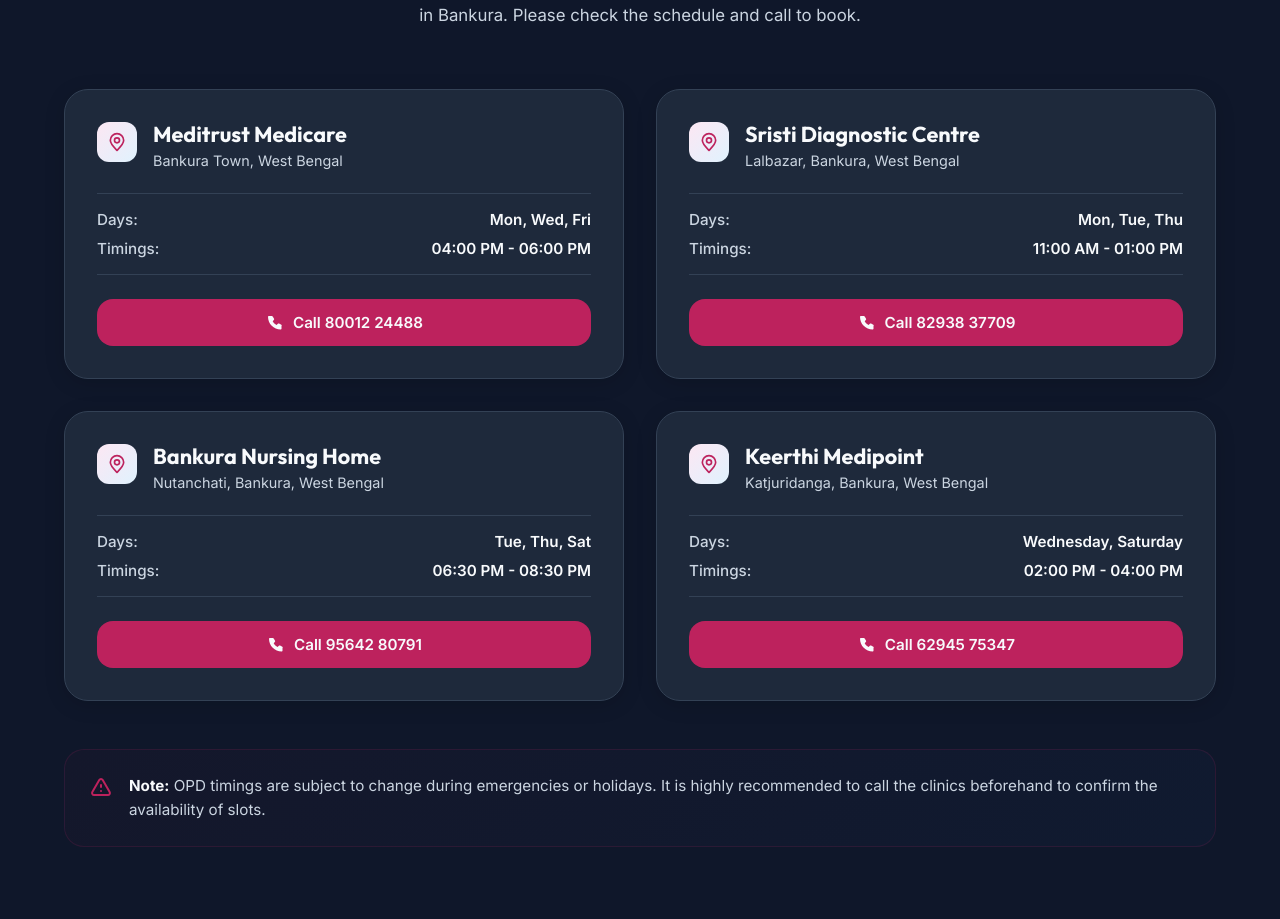
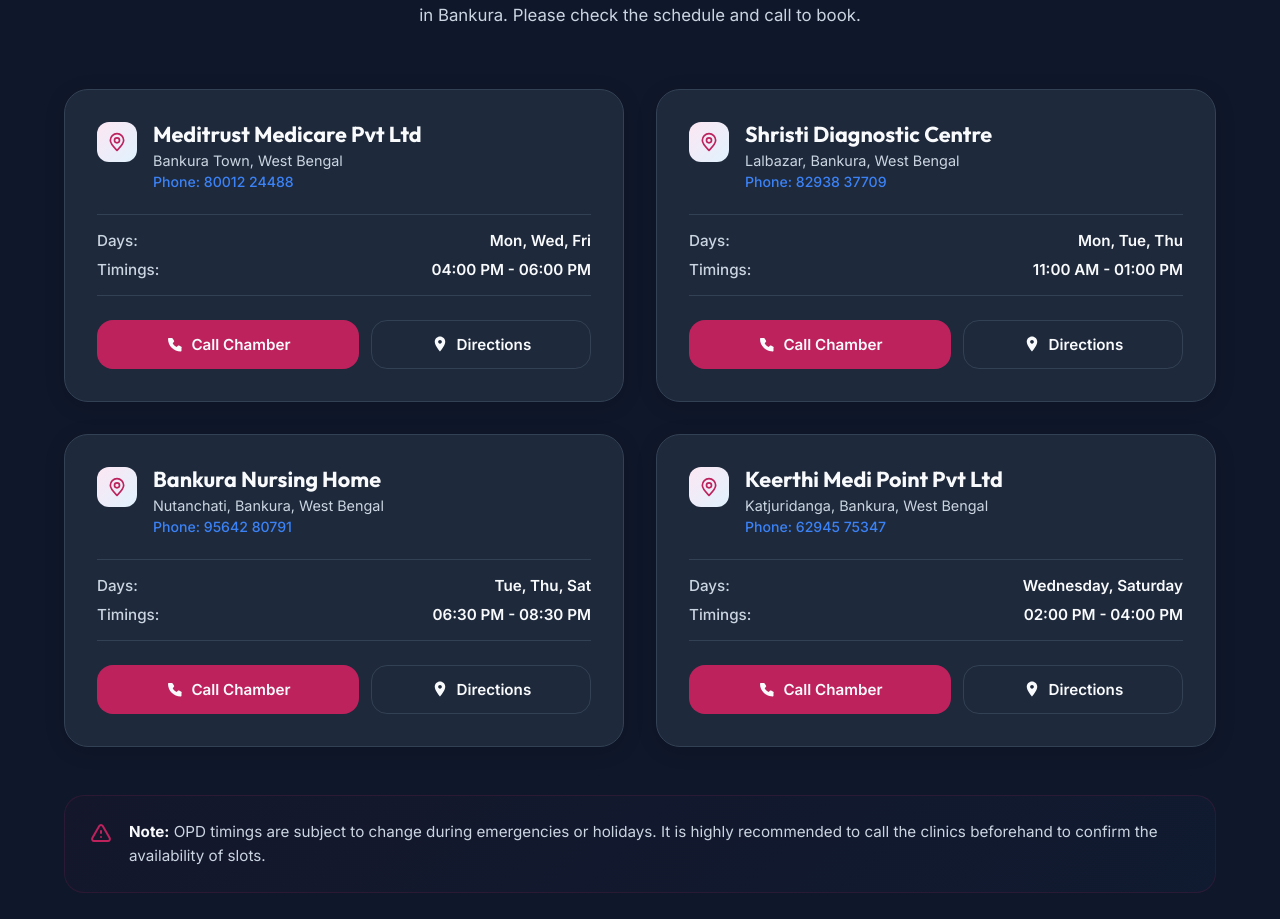
Before and after one commit to royarijit/dr-rajkumar-sangiri, a Next.js app: page / in a window 1280 px wide. Shown: the part 2928-3847 px from the top of the page. Built offline with nearby package versions, Linux system fonts and the light colour scheme.

Commit message:
feat: update clinic branding, add map directions to locations, and enhance OPD contact UI

```diff
--- a/src/app/layout.tsx
+++ b/src/app/layout.tsx
@@ -24,7 +24,7 @@
 export const metadata: Metadata = {
   title: "Dr. Rajkumar Sangiri | Consultant Physician | Bankura",
   description: "Consult Dr. Rajkumar Sangiri, a leading Consultant Physician with 19+ years of experience in General Medicine. Expert in diabetes (blood sugar), blood pressure, thyroid, arthritis, and respiratory problems in Bankura.",
-  keywords: "Dr. Rajkumar Sangiri, Consultant Physician, MD General Medicine, Bankura Doctor, Meditrust Medicare Bankura, Sristi Diagnostic centre, Bankura Nursing home, Keerthi Medipoint, Blood Sugar, Blood Pressure, Thyroid, Gastro problem, Respiratory Problem",
+  keywords: "Dr. Rajkumar Sangiri, Consultant Physician, MD General Medicine, Bankura Doctor, Meditrust Medicare Pvt Ltd, Shristi Diagnostic Centre, Bankura Nursing Home, Keerthi Medi Point Pvt Ltd, Blood Sugar, Blood Pressure, Thyroid, Gastro problem, Respiratory Problem",
   openGraph: {
     title: "Dr. Rajkumar Sangiri | Consultant Physician | Bankura",
     description: "Consult Dr. Rajkumar Sangiri, a leading Consultant Physician with 19+ years of experience in General Medicine. Expert care in Bankura.",
--- a/src/components/Appointment.tsx
+++ b/src/components/Appointment.tsx
@@ -26,10 +26,10 @@
   const [errors, setErrors] = useState<Partial<FormData>>({});
 
   const clinicsList = [
-    "Meditrust Medicare, Bankura",
-    "Sristi Diagnostic Centre, Bankura",
+    "Meditrust Medicare Pvt Ltd, Bankura",
+    "Shristi Diagnostic Centre, Bankura",
     "Bankura Nursing Home, Bankura",
-    "Keerthi Medipoint, Bankura"
+    "Keerthi Medi Point Pvt Ltd, Bankura"
   ];
 
   const timeSlots = [
--- a/src/components/OPDLocations.module.css
+++ b/src/components/OPDLocations.module.css
@@ -112,6 +112,13 @@
   margin-top: 4px;
 }
 
+.clinicPhone {
+  font-size: 0.88rem;
+  color: var(--accent-blue);
+  margin-top: 4px;
+  font-weight: 500;
+}
+
 .timingBox {
   border-top: 1px solid var(--border-dark);
   border-bottom: 1px solid var(--border-dark);
@@ -140,16 +147,18 @@
 
 .cardActions {
   margin-top: 24px;
+  display: flex;
+  gap: 12px;
 }
 
 .callBtn {
   display: flex;
   align-items: center;
   justify-content: center;
-  gap: 10px;
+  gap: 8px;
   background: var(--accent-teal);
   color: var(--text-light);
-  width: 100%;
+  flex: 1.2;
   padding: 14px 0;
   border-radius: 16px;
   font-weight: 600;
@@ -160,7 +169,30 @@
 .callBtn:hover {
   background: var(--theme-gradient);
   transform: translateY(-2px);
-  box-shadow: 0 6px 20px rgba(59, 130, 246, 0.25);
+  box-shadow: 0 6px 20px rgba(189, 34, 93, 0.25);
+}
+
+.mapBtn {
+  display: flex;
+  align-items: center;
+  justify-content: center;
+  gap: 8px;
+  background: transparent;
+  color: var(--text-light);
+  border: 1.5px solid var(--border-dark);
+  flex: 1;
+  padding: 14px 0;
+  border-radius: 16px;
+  font-weight: 600;
+  font-size: 0.95rem;
+  transition: var(--transition-smooth);
+}
+
+.mapBtn:hover {
+  border-color: var(--accent-blue);
+  background: rgba(59, 130, 246, 0.08);
+  color: #ffffff;
+  transform: translateY(-2px);
 }
 
 /* Notice Panel */
--- a/src/components/OPDLocations.tsx
+++ b/src/components/OPDLocations.tsx
@@ -11,27 +11,30 @@
   phoneDisplay: string;
   timings: string;
   days: string;
+  mapUrl: string;
 }
 
 export default function OPDLocations() {
   const clinics: ClinicItem[] = [
     {
       id: 1,
-      name: "Meditrust Medicare",
+      name: "Meditrust Medicare Pvt Ltd",
       location: "Bankura Town, West Bengal",
       phone: "8001224488",
       phoneDisplay: "80012 24488",
       timings: "04:00 PM - 06:00 PM",
-      days: "Mon, Wed, Fri"
+      days: "Mon, Wed, Fri",
+      mapUrl: "https://maps.app.goo.gl/HKoVhEkg8vuc2tLG9"
     },
     {
       id: 2,
-      name: "Sristi Diagnostic Centre",
+      name: "Shristi Diagnostic Centre",
       location: "Lalbazar, Bankura, West Bengal",
       phone: "8293837709",
       phoneDisplay: "82938 37709",
       timings: "11:00 AM - 01:00 PM",
-      days: "Mon, Tue, Thu"
+      days: "Mon, Tue, Thu",
+      mapUrl: "https://maps.app.goo.gl/XRS1ZDfceZEUM68u9"
     },
     {
       id: 3,
@@ -40,16 +43,18 @@
       phone: "9564280791",
       phoneDisplay: "95642 80791",
       timings: "06:30 PM - 08:30 PM",
-      days: "Tue, Thu, Sat"
+      days: "Tue, Thu, Sat",
+      mapUrl: "https://maps.app.goo.gl/GUFy5h2N5zfaGhYc7"
     },
     {
       id: 4,
-      name: "Keerthi Medipoint",
+      name: "Keerthi Medi Point Pvt Ltd",
       location: "Katjuridanga, Bankura, West Bengal",
       phone: "6294575347",
       phoneDisplay: "62945 75347",
       timings: "02:00 PM - 04:00 PM",
-      days: "Wednesday, Saturday"
+      days: "Wednesday, Saturday",
+      mapUrl: "https://maps.app.goo.gl/T5wnC9L1LbtjgLe26"
     }
   ];
 
@@ -80,6 +85,7 @@
                     <div>
                       <h3 className={styles.clinicName}>{clinic.name}</h3>
                       <p className={styles.clinicLocation}>{clinic.location}</p>
+                      <p className={styles.clinicPhone}>Phone: {clinic.phoneDisplay}</p>
                     </div>
                   </div>
 
@@ -100,7 +106,13 @@
                     <svg width="18" height="18" viewBox="0 0 24 24" fill="none" xmlns="http://www.w3.org/2000/svg">
                       <path d="M22 16.92V21C22 21.5523 21.5523 22 21 22C11.611 22 4 14.389 4 5C4 4.44772 4.44772 4 5 4H9.09C9.57462 3.99612 10.0224 4.23887 10.28 4.65L12.07 7.64C12.31 8.04 12.28 8.55 12 8.92L10.29 11C11.5168 13.1613 13.2758 14.9202 15.437 16.146L17.51 14.07C17.88 13.79 18.39 13.76 18.79 14L21.78 15.79C22.1911 16.0476 22.4339 16.4954 22.43 16.98V16.92Z" fill="currentColor"/>
                     </svg>
-                    <span>Call {clinic.phoneDisplay}</span>
+                    <span>Call Chamber</span>
+                  </a>
+                  <a href={clinic.mapUrl} target="_blank" rel="noopener noreferrer" className={styles.mapBtn}>
+                    <svg width="18" height="18" viewBox="0 0 24 24" fill="none" xmlns="http://www.w3.org/2000/svg">
+                      <path d="M12 2C8.13 2 5 5.13 5 9c0 5.25 7 13 7 13s7-7.75 7-13c0-3.87-3.13-7-7-7zm0 9.5c-1.38 0-2.5-1.12-2.5-2.5s1.12-2.5 2.5-2.5 2.5 1.12 2.5 2.5-1.12 2.5-2.5 2.5z" fill="currentColor"/>
+                    </svg>
+                    <span>Directions</span>
                   </a>
                 </div>
               </div>
```
Also changed, not shown: src/app/icon.png (renamed from public/doctor-logo.png).
